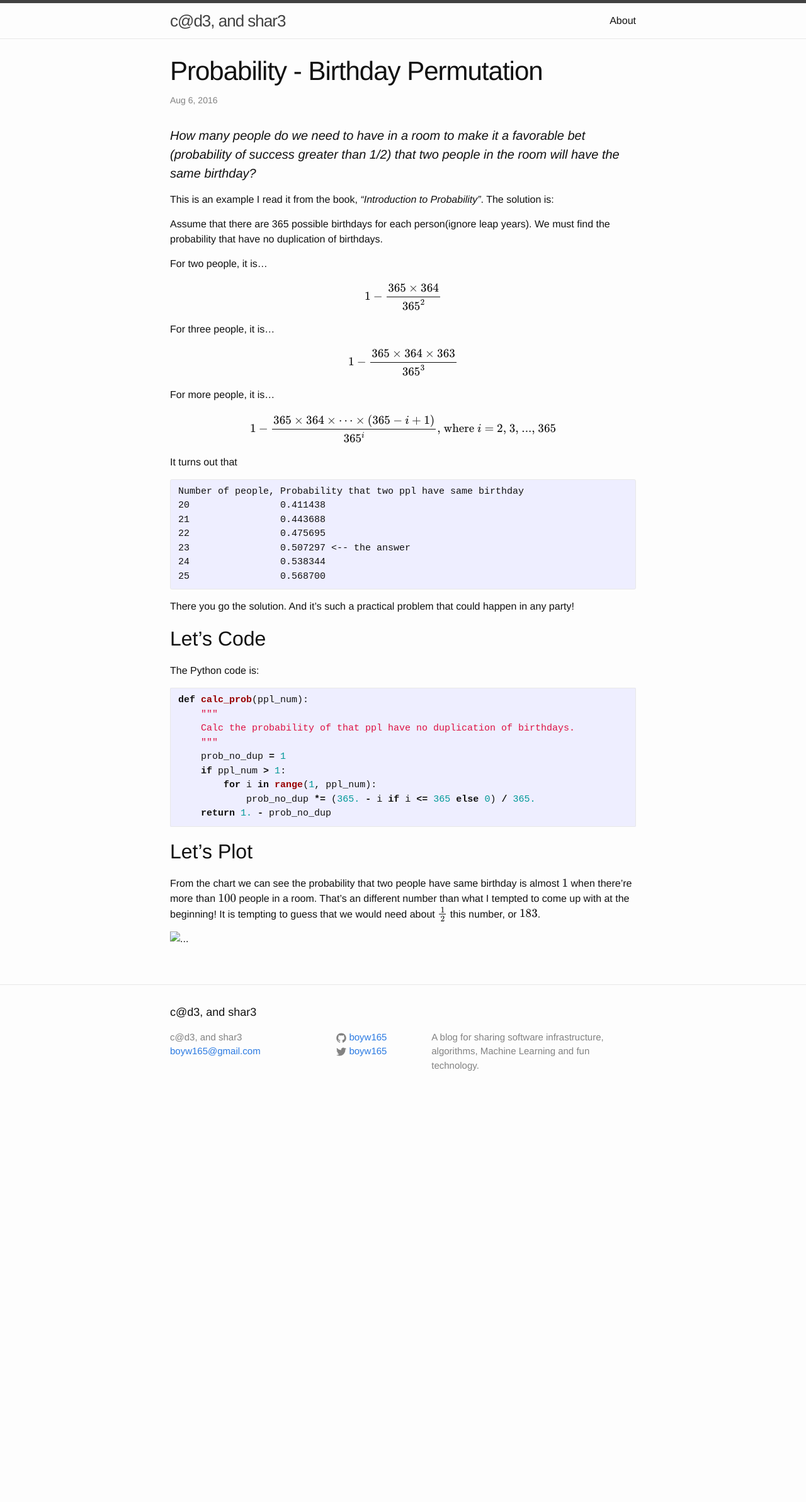
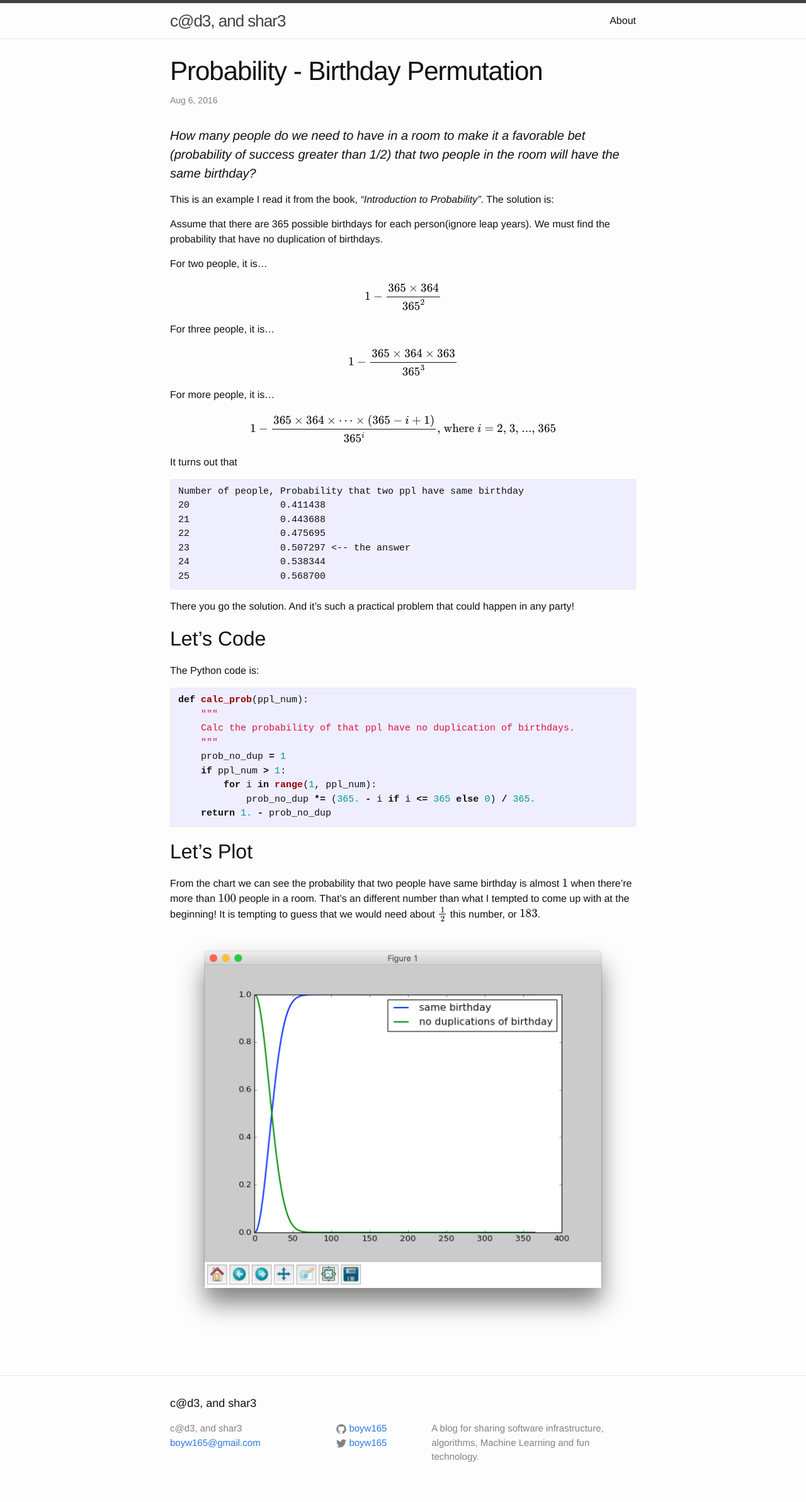
Before and after one commit to boyw165/boyw165.github.io, a Jekyll site: the page built from _posts/probability/2016-08-06-birthday-permutations.md, in a window 1280 px wide. Shown: the whole page at 63% size. Built offline with Jekyll 4.4.1, drawn with Linux system fonts in a browser that asks for light colours; nearby versions of some CDN libraries; formulas are drawn with MathJax 3; before the commit the page ends 1763 px from its top, so only the background shows below that.

Commit message:
Try to fix goddam bug.

```diff
--- a/_includes/footer.html
+++ b/_includes/footer.html
@@ -37,4 +37,4 @@
 <!-- Latest compiled and minified JavaScript -->
 <script src="https://maxcdn.bootstrapcdn.com/bootstrap/3.3.5/js/bootstrap.min.js"></script>
 <script src="https://cdnjs.cloudflare.com/ajax/libs/jQuery.mmenu/5.3.4/js/jquery.mmenu.min.all.js"></script>
-<script src="/assets/js/youtube.js"></script>
+<script src="/js/youtube.js"></script>
--- a/_posts/probability/2016-08-06-birthday-permutations.md
+++ b/_posts/probability/2016-08-06-birthday-permutations.md
@@ -64,4 +64,4 @@ Let's Plot
 
 From the chart we can see the probability that two people have same birthday is almost $$1$$ when there're more than $$100$$ people in a room. That's an different number than what I tempted to come up with at the beginning! It is tempting to guess that we would need about $$\frac{1}{2}$$ this number, or $$183$$.
 
-![...](fig-02.png)
+![...](/images/2016-08-06-birthday-permutations/fig-02.png)
```
Also changed, not shown: images/2016-08-06-birthday-permutations/fig-02.png (added), js/youtube.coffee (renamed from assets/js/youtube.coffee).
